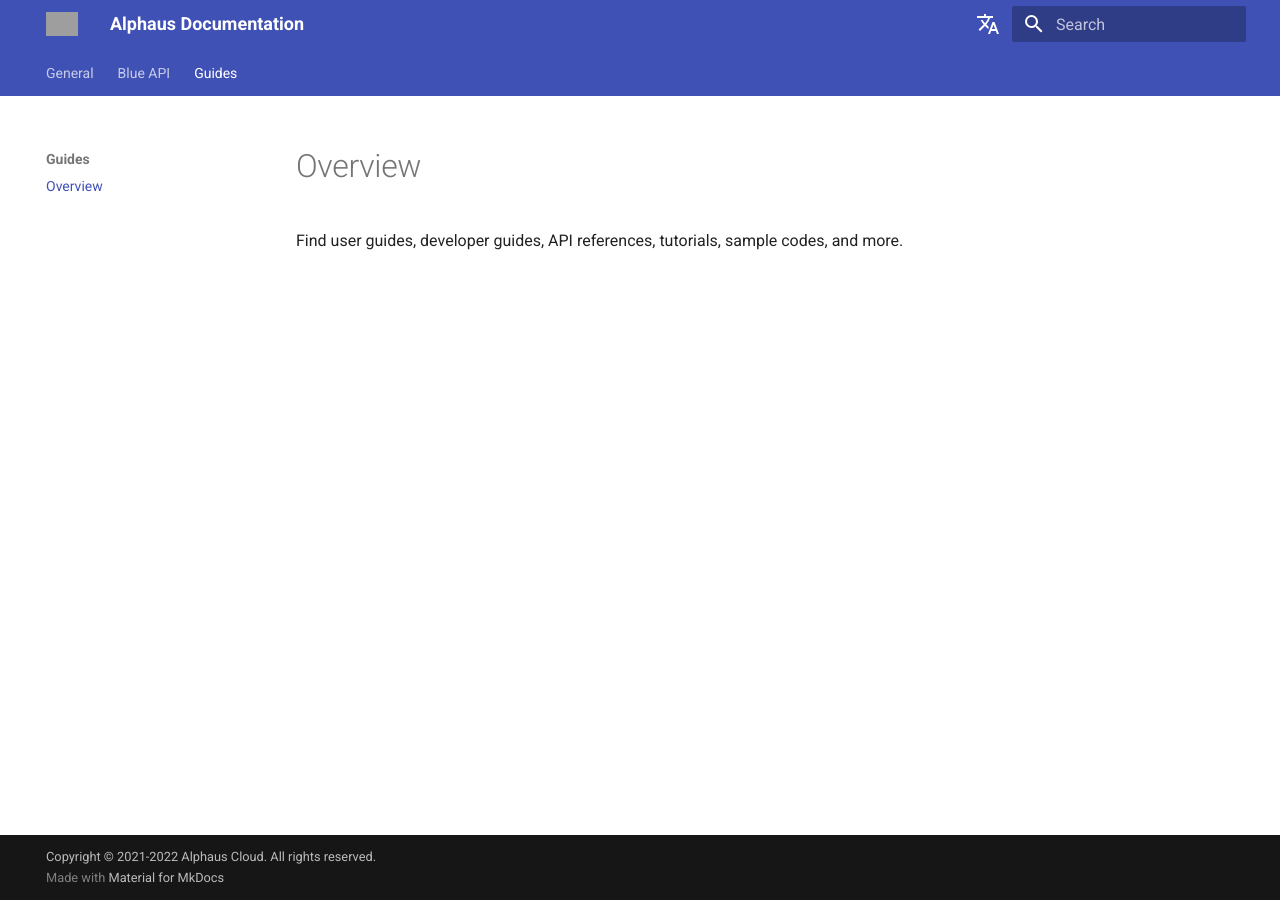
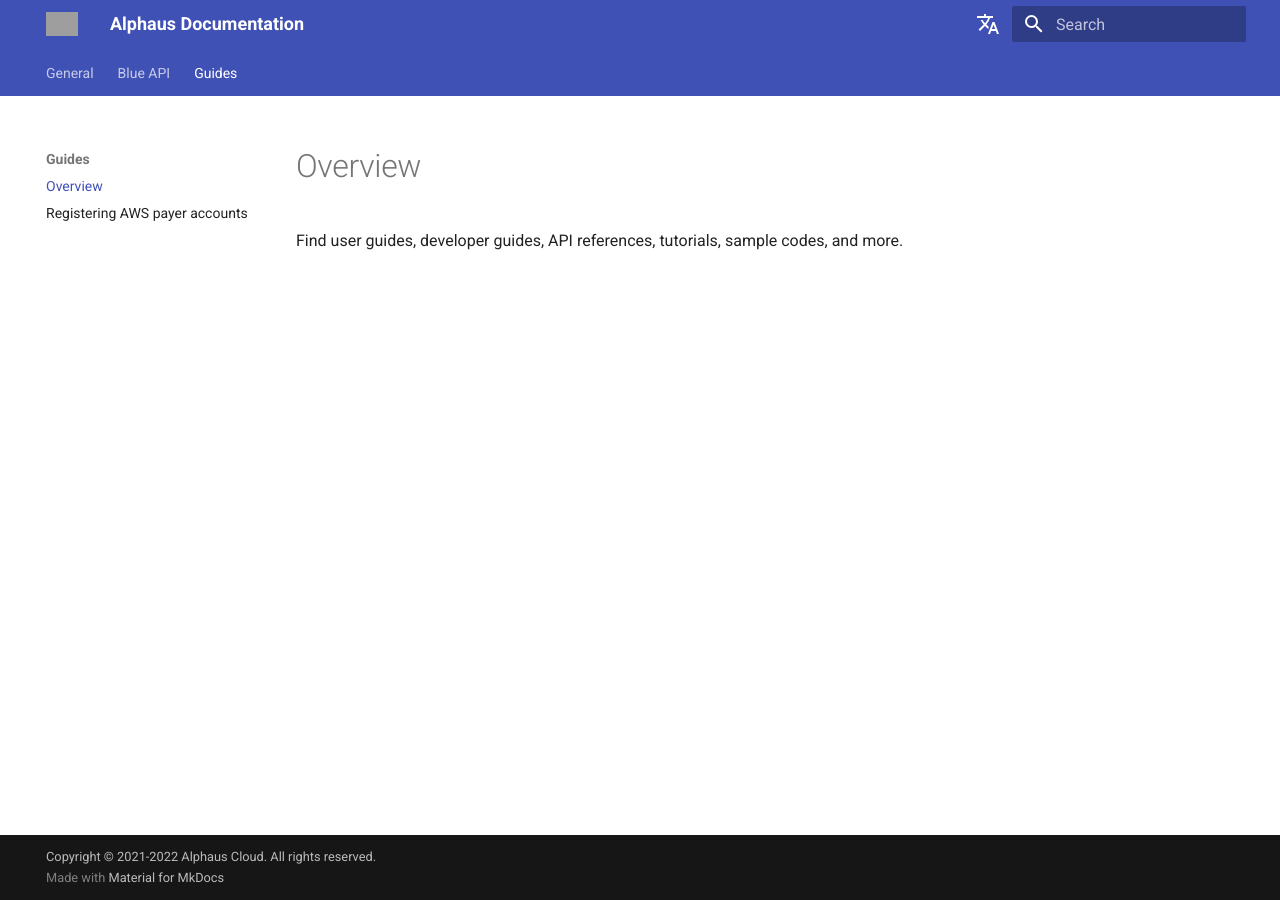
Before and after one commit to alphauslabs/tmpdocs, an MkDocs documentation site: the page built from docs/guides/index.md, in a window 1280 px wide. Built offline with MkDocs 1.6.1 and Material for MkDocs 9.7.7, drawn with Linux system fonts in a browser that asks for light colours; comment, search, counter and statistics services are not loaded; grey boxes are pictures that could not be loaded.

Commit message:
docs: add guide skeleton

```diff
--- /dev/null
+++ b/docs/guides/aws-register-payer.md
@@ -0,0 +1,2 @@
+# Registering AWS payer accounts
+TBD
--- a/mkdocs.yml
+++ b/mkdocs.yml
@@ -34,6 +34,7 @@
   - 'blueapi/client-sdks.md'
 - 'Guides':
   - 'guides/index.md'
+  - 'guides/aws-register-payer.md'
 
 extra:
   alternate:
```
